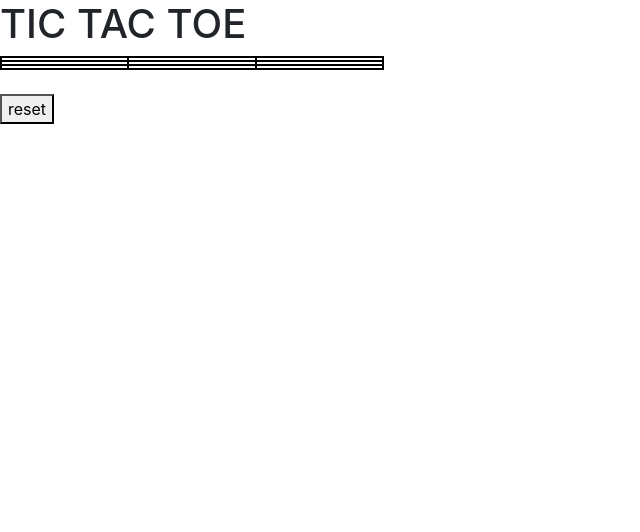
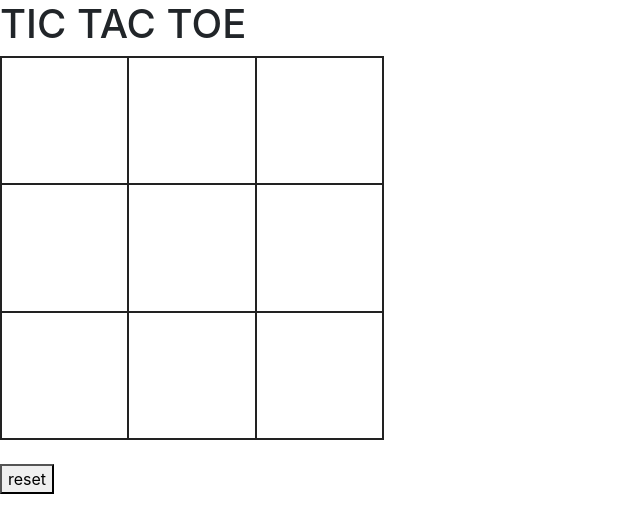
Before and after one commit to sanjadinic/tictactoe, a plain HTML site: page index.html in a window 1280 px wide. Shown: the whole page, without its empty margins (0-640 px from the left). Drawn offline with nearby package versions, Linux system fonts and the light colour scheme.

Commit message:
table done

```diff
--- a/css/tictactoe.css
+++ b/css/tictactoe.css
@@ -1,21 +1,16 @@
 table {
 
-    border-width: 2px;
-    border-color: black;
-    border-style: solid;
-    color: black;
+
     width: 30%;
 }
 
-tr {
-    border-width: 2px;
-    border-color: black;
-    border-style: solid;
+td {
+    border: 2px solid #222;
+    width: 10%;
 }
 
-td {
-    border-width: 2px;
-    border-color: black;
-    border-style: solid;
-    height: 100%;
+td:after {
+    content: "";
+    display: block;
+    margin-top: 100%;
 }
```
